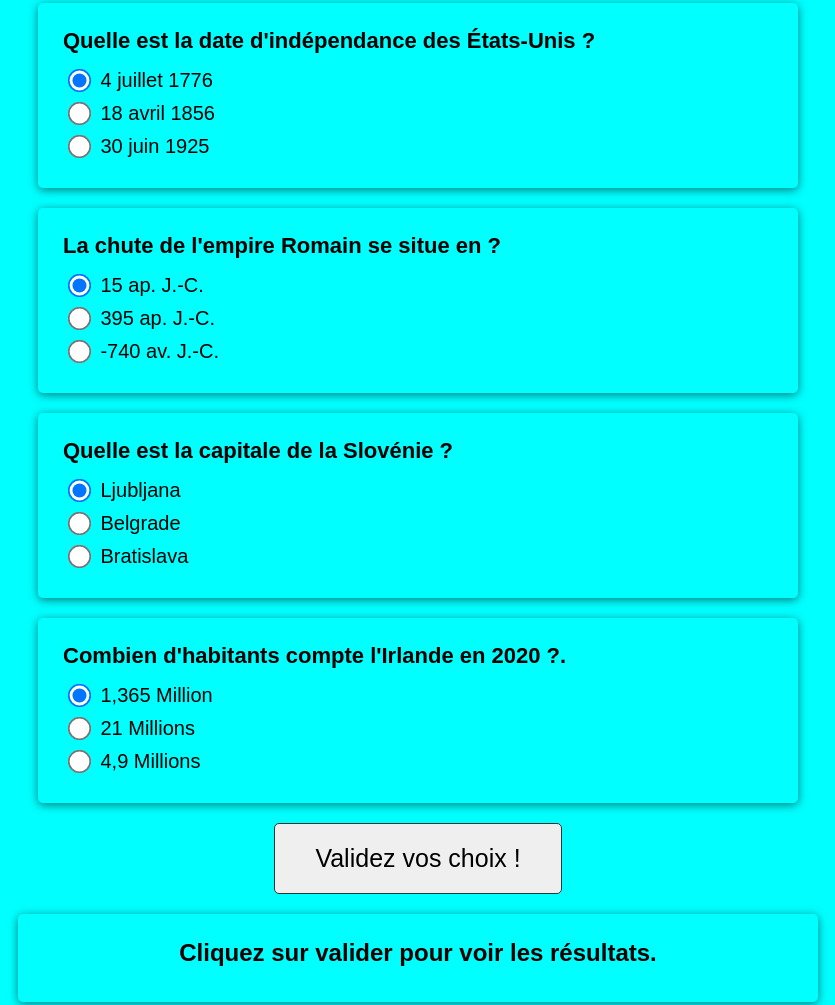
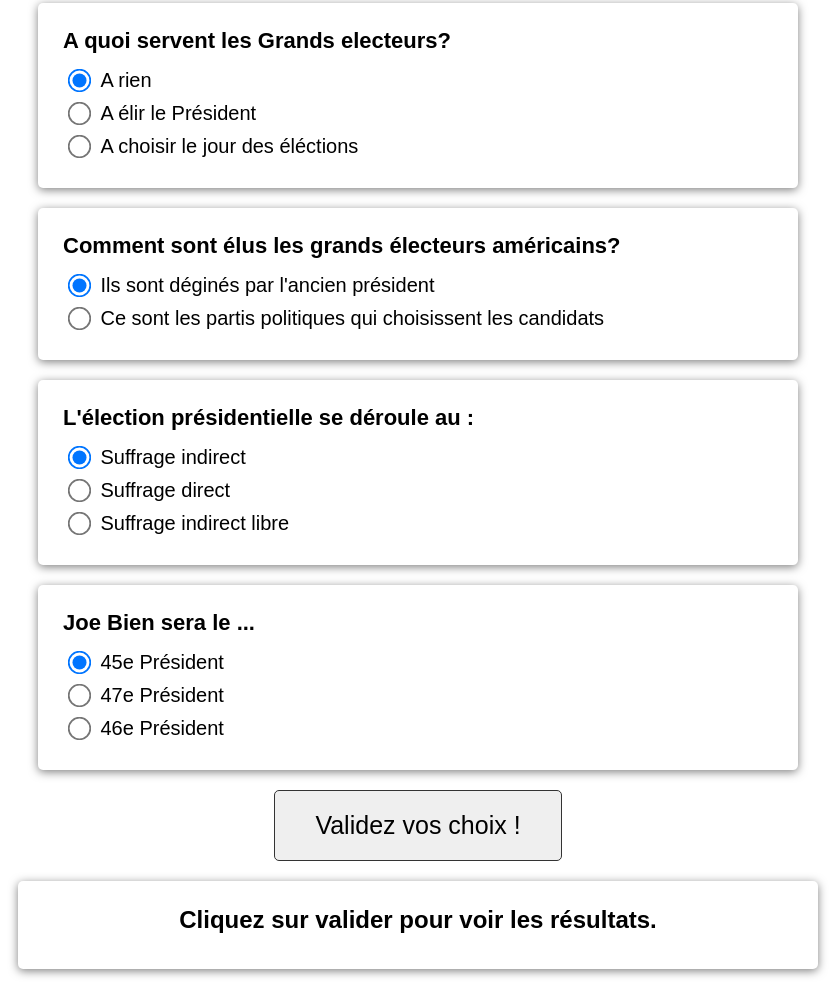
Before and after one commit to axel-po/quiz-elections-us, a plain HTML site: page index.html in a window 1280 px wide. Shown: the part 330-1335 px from the top of the page, without its empty margins (222-1057 px from the left). Drawn offline with Linux system fonts and the light colour scheme.

Commit message:
add questions

```diff
--- a/index.html
+++ b/index.html
@@ -35,78 +35,75 @@
         </div>
 
         <div class="question-block">
-            <h4>Quelle est la date d'indépendance des États-Unis ?</h4>
+            <h4>A quoi servent les Grands electeurs?</h4>
             <div>
                 <input type="radio" id="date1" name="q2" value="a" checked>
-                <label for="date1">4 juillet 1776</label>
+                <label for="date1">A rien</label>
             </div>
 
             <div>
                 <input type="radio" id="date2" name="q2" value="b">
-                <label for="date2">18 avril 1856</label>
+                <label for="date2">A élir le Président</label>
             </div>
 
             <div>
                 <input type="radio" id="date3" name="q2" value="c">
-                <label for="date3">30 juin 1925</label>
+                <label for="date3">A choisir le jour des éléctions</label>
             </div>
         </div>
 
         <div class="question-block">
-            <h4>La chute de l'empire Romain se situe en ?</h4>
+            <h4>Comment sont élus les grands électeurs américains?</h4>
             <div>
                 <input type="radio" id="date4" name="q3" value="a" checked>
-                <label for="date4">15 ap. J.-C.</label>
+                <label for="date4">Ils sont déginés par l'ancien président</label>
             </div>
 
             <div>
                 <input type="radio" id="date5" name="q3" value="b">
-                <label for="date5">395 ap. J.-C.</label>
+                <label for="date5">Ce sont les partis politiques qui choisissent les candidats</label>
+            </div>
+
+
+        </div>
+
+
+        <div class="question-block">
+            <h4>L'élection présidentielle se déroule au :</h4>
+
+            <div>
+                <input type="radio" id="Ljubljana" name="q4" value="a" checked>
+                <label for="Ljubljana">Suffrage indirect</label>
             </div>
 
             <div>
-                <input type="radio" id="date6" name="q3" value="c">
-                <label for="date6">-740 av. J.-C.</label>
+                <input type="radio" id="Belgrade" name="q4" value="b">
+                <label for="Belgrade">Suffrage direct</label>
+            </div>
+
+            <div>
+                <input type="radio" id="Bratislava" name="q4" value="c">
+                <label for="Bratislava">Suffrage indirect libre</label>
             </div>
         </div>
 
 
         <div class="question-block">
-            <h4>Quelle est la capitale de la Slovénie ?</h4>
-
-            <div>
-                <input type="radio" id="Ljubljana" name="q4" value="a" checked>
-                <label for="Ljubljana">Ljubljana</label>
-            </div>
-
-            <div>
-                <input type="radio" id="Belgrade" name="q4" value="b">
-                <label for="Belgrade">Belgrade</label>
-            </div>
-
-            <div>
-                <input type="radio" id="Bratislava" name="q4" value="c">
-                <label for="Bratislava">Bratislava</label>
-            </div>
-        </div>
-
-
-        <div class="question-block">
-            <h4>Combien d'habitants compte l'Irlande en 2020 ?.</h4>
+            <h4>Joe Bien sera le ...</h4>
             <div>
                 <input type="radio" id="m1" name="q5" value="a"
                     checked>
-                <label for="m1">1,365 Million</label>
+                <label for="m1">45e Président</label>
             </div>
 
             <div>
                 <input type="radio" id="m2" name="q5" value="b">
-                <label for="m2">21 Millions</label>
+                <label for="m2">47e Président</label>
             </div>
 
             <div>
                 <input type="radio" id="m3" name="q5" value="c">
-                <label for="m3">4,9 Millions</label>
+                <label for="m3">46e Président</label>
             </div>
         </div>
 
--- a/style.css
+++ b/style.css
@@ -6,7 +6,6 @@
 
 body {
     font-family: Arial, Helvetica, sans-serif;
-    background-color: aqua;
 }
 
 h1 {
```
